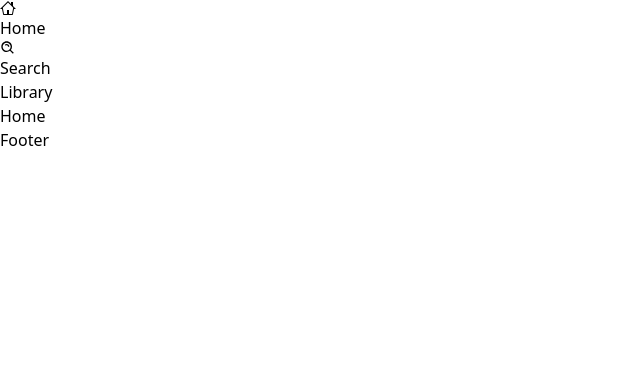
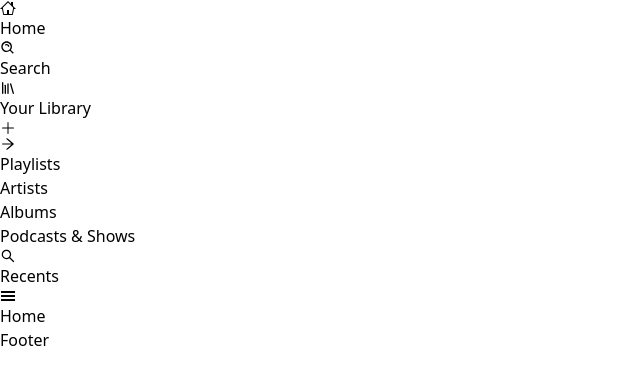
Before and after one commit to murphy6867/Create_Spotify_Playlist, a React (Vite) app: page / in a window 1280 px wide. Shown: the top 384 px of the page, without its empty margins (0-640 px from the left). Built offline with nearby package versions, Linux system fonts and the light colour scheme.

Commit message:
Add Navbar menu

```diff
--- a/src/Components/Layout/Layout.jsx
+++ b/src/Components/Layout/Layout.jsx
@@ -1,16 +1,20 @@
+import { useState } from "react";
 import { Outlet } from "react-router-dom";
 import Navbar from "../Navbar";
 import Footer from "../Footer";
 import Library from '../Library';
 
 const Layout = () => {
+    const [libraryToggle, setLibraryToggle] = useState(false);
+
+
   return (
     <div className="w-screen h-screen p-2 bg-black">
         <div className="flex w-full h-[91%] gap-2">
-            <header className="w-4/12 h-full">
+            <header className="w-[34vw] h-full">
                 <nav className="w-full h-full flex flex-col gap-2">
                     <Navbar />
-                    <Library />
+                    <Library libTaggle={setLibraryToggle} />
                 </nav>
             </header>
             <main className="w-full h-full">
--- a/src/Components/Library.jsx
+++ b/src/Components/Library.jsx
@@ -1,8 +1,46 @@
+import { LuLibrary } from "react-icons/lu";
+import UserLibrary from "./UserLibrary";
+import { BsPlusLg } from "react-icons/bs";
+import { AiOutlineArrowRight } from "react-icons/ai";
 
 const Library = () => {
+
+
   return (
-    <div className="w-full  h-full bg-blue-400">
-        Library
+    <div className="w-full h-full flex flex-col bg-[#121212] p-1 rounded-xl">
+        <div id="Nav_Header"
+        className="w-full h-12 flex items-center justify-between px-4 bg-transparent">
+          <div className="flex">
+            <LuLibrary className="text-2xl text-stone-300" />
+            <h1 className="text-md font-medium text-stone-300 px-3">Your Library</h1>
+          </div>
+          <div className="flex gap-3">
+            <div className="p-[7px] cursor-pointer hover:bg-stone-800 rounded-full">
+              <BsPlusLg className="text-stone-300 text-lg hover:text-white" />
+            </div>
+            <div className="p-[7px] cursor-pointer hover:bg-stone-800 rounded-full">
+              <AiOutlineArrowRight className="text-stone-300 font-bold text-lg hover:text-white" />
+            </div>
+          </div>
+        </div>
+        <div id="Filter"
+        className="w-full h-12 flex items-center px-4 py-7 bg-transparent">
+          <ul className="flex w-full gap-2">
+            <li className="text-sm text-white font-light bg-stone-800 py-[4px] px-[10px] rounded-2xl cursor-pointer hover:bg-stone-700 duration-500">
+              Playlists
+            </li>
+            <li className="text-sm text-white font-light bg-stone-800 py-[5px] px-[10px] rounded-2xl cursor-pointer hover:bg-stone-700 duration-500">
+              Artists
+            </li>
+            <li className="text-sm text-white font-light bg-stone-800 py-[5px] px-[10px] rounded-2xl cursor-pointer hover:bg-stone-700 duration-500">
+              Albums
+            </li>
+            <li className="text-sm text-white font-light bg-stone-800 py-[5px] px-[10px] rounded-2xl cursor-pointer hover:bg-stone-700 duration-500">
+              Podcasts & Shows
+            </li>
+          </ul>
+        </div>
+        <UserLibrary />
     </div>
   )
 }
--- a/src/Components/Navbar.jsx
+++ b/src/Components/Navbar.jsx
@@ -22,14 +22,14 @@ const Navbar = () => {
 
   return (
     <nav
-      className="w-full h-1/6 flex flex-col items-start justify-center px-5 gap-4 rounded-md bg-[#121212]"
+      className="w-full h-1/6 flex flex-col items-start justify-center px-5 gap-5 rounded-xl bg-[#121212]"
     >
       <NavLink
         to="/"
         onClick={(e)=> handleClick(e)}
         id="home"
         className="flex items-center w-full h-auto">
-        <GoHome onClick={(e)=> handleClick(e)} id="home" className={`${isClickedHome ===true ? "text-white" : "text-stone-400"} text-3xl me-3 duration-500`} />
+        <GoHome onClick={(e)=> handleClick(e)} id="home" className={`${isClickedHome ===true ? "text-white" : "text-stone-400"} text-3xl me-3`} />
         <h1 onClick={(e)=> handleClick(e)} id="home" className={`${isClickedHome === true ? "text-white" : "text-stone-400"} text-md font-medium mx-1 duration-500`}>Home</h1>
       </NavLink>
 
--- /dev/null
+++ b/src/Components/UserLibrary.jsx
@@ -0,0 +1,25 @@
+import { AiOutlineSearch } from "react-icons/ai";
+import { GiHamburgerMenu } from "react-icons/gi";
+
+const UserLibrary = () => {
+
+
+  return (
+    <div className='w-full h-full text-white flex'>
+        <div className="w-full h-8 flex items-center justify-between px-4">
+            <div>
+                <AiOutlineSearch className="text-2xl text-stone-400" />
+            </div>
+            <div className="flex items-center">
+                <h1 className="text-sm font-sm text-stone-400">Recents</h1>
+                <GiHamburgerMenu className="text-lg text-stone-400 mx-1" />
+            </div>
+        </div>
+        <div>
+
+        </div>
+    </div>
+  )
+}
+
+export default UserLibrary;
```
